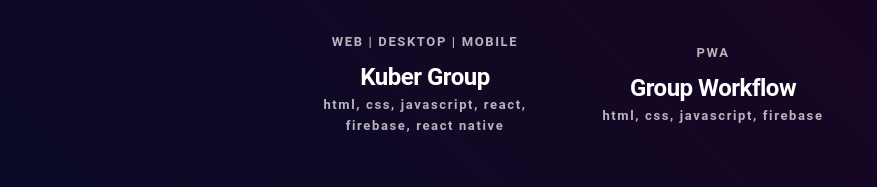
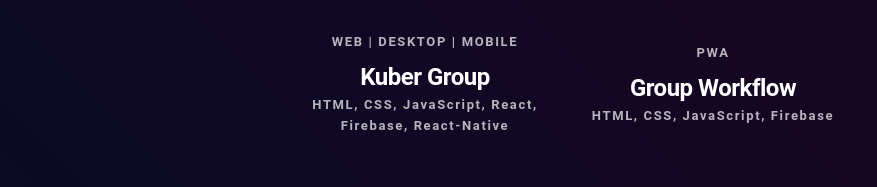
Before and after one commit to MohammadDanishJ/portfolio, a React (Create React App) app: page / in a window 1280 px wide. Shown: the part 1159-1346 px from the top of the page, without its empty margins (71-948 px from the left). Built offline with nearby package versions, Linux system fonts and the light colour scheme.

Commit message:
show technologies in better text-Case

```diff
--- a/src/data/index.js
+++ b/src/data/index.js
@@ -6,7 +6,7 @@ export const projects = [{
     image: 'https://images.unsplash.com/photo-1572177812156-58036aae439c?ixlib=rb-1.2.1&ixid=MnwxMjA3fDB8MHxwaG90by1wYWdlfHx8fGVufDB8fHx8',
     url: 'https://kubergroup.netlify.app/',
     github: 'https://github.com/KuberGroup',
-    technologies: ['html', 'css', 'javascript', 'react', 'firebase', 'react native']
+    technologies: ['HTML', 'CSS', 'JavaScript', 'React', 'Firebase', 'React-Native']
 }, {
     id: 2,
     title: 'Group Workflow',
@@ -15,6 +15,6 @@ export const projects = [{
     image: 'https://images.unsplash.com/photo-1572177812156-58036aae439c?ixlib=rb-1.2.1&ixid=MnwxMjA3fDB8MHxwaG90by1wYWdlfHx8fGVufDB8fHx8',
     url: 'https://groupworkflow.netlify.app/',
     github: 'https://github.com/MohammadDanishJ/group',
-    technologies: ['html', 'css', 'javascript', 'firebase']
+    technologies: ['HTML', 'CSS', 'JavaScript', 'Firebase']
 }
 ]
```
